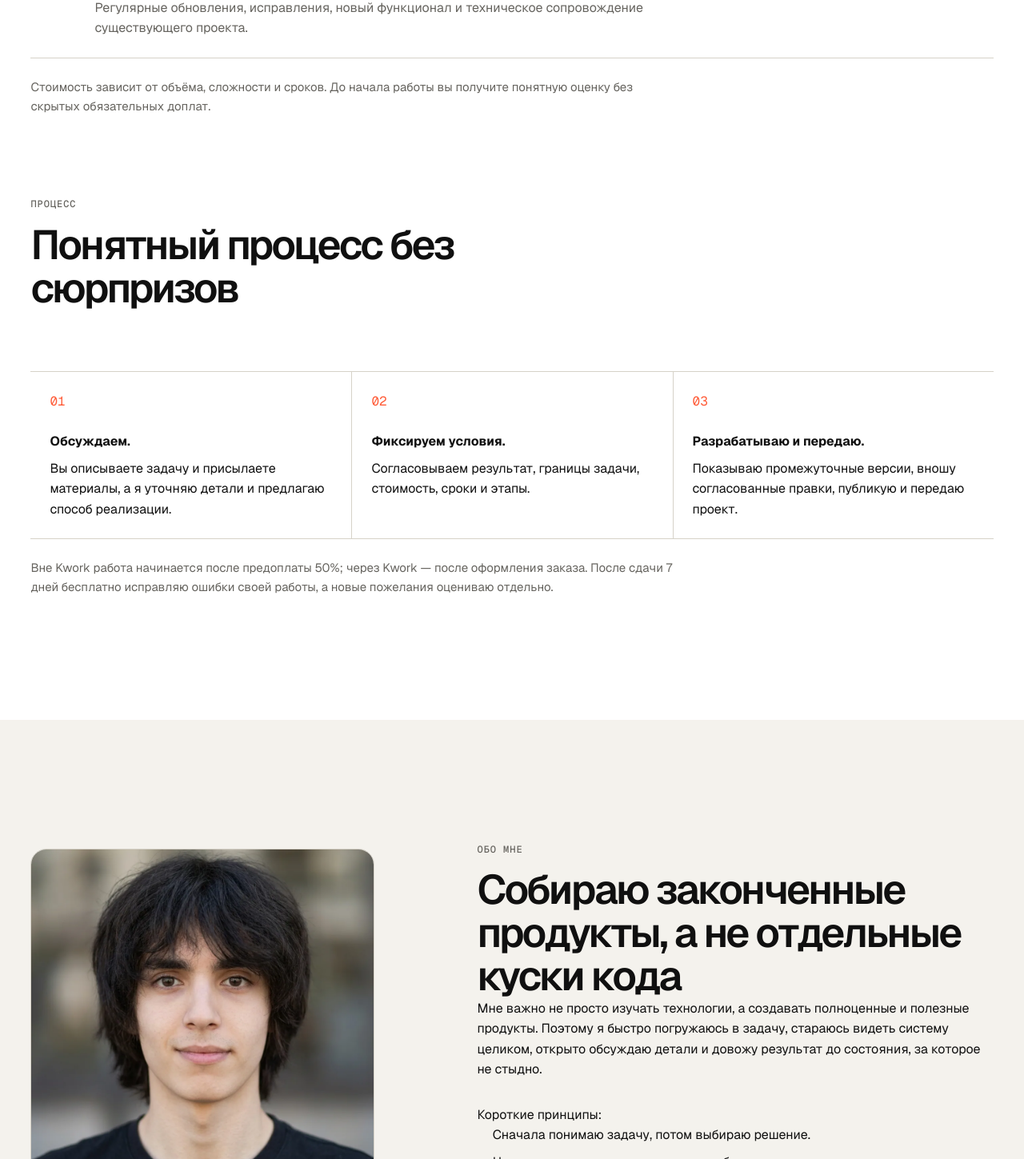
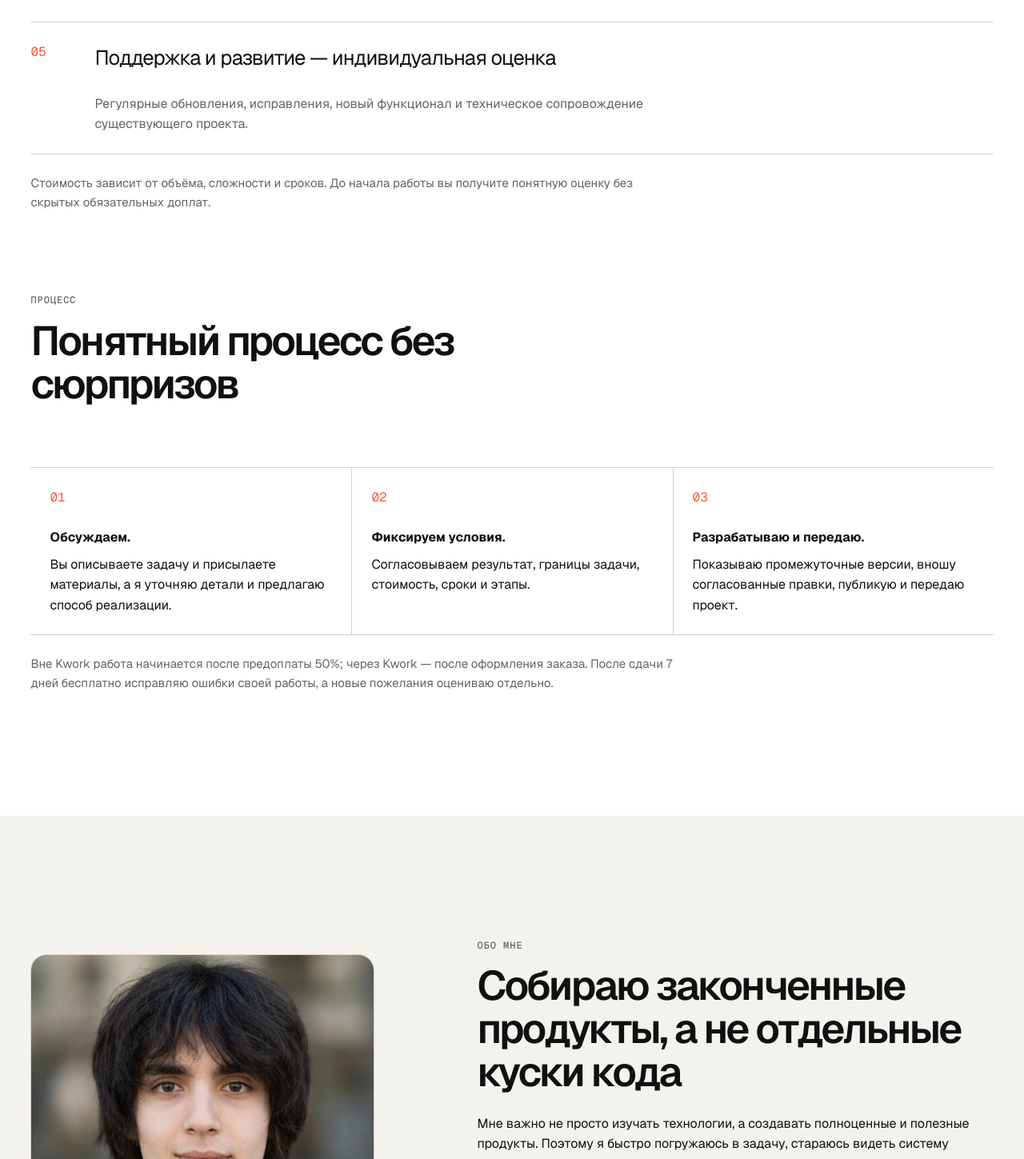
Before and after one commit to dmdraganov/portfolio-website, a Next.js app: page / in a window 1280 px wide. Shown: the part 3501-4950 px from the top of the page at 80% size. Built offline with nearby package versions, Linux system fonts and the light colour scheme.

Commit message:
fix: line margins

```diff
--- a/src/modules/home/widgets/AboutSection.tsx
+++ b/src/modules/home/widgets/AboutSection.tsx
@@ -31,7 +31,7 @@ export function AboutSection() {
           <h2 id="about-title" className={sectionHeadingClass}>
             {homeContent.about.heading}
           </h2>
-          <p className="max-w-[47rem]">{homeContent.about.text}</p>
+          <p className="mt-6 max-w-[47rem]">{homeContent.about.text}</p>
           <h3 className="mt-8 text-base">
             {homeContent.about.principlesHeading}
           </h3>
--- a/src/modules/home/widgets/ServicesSection.tsx
+++ b/src/modules/home/widgets/ServicesSection.tsx
@@ -36,7 +36,9 @@ export function ServicesSection() {
                 <h3 className="text-[clamp(1.35rem,2vw,2rem)] tracking-[-0.035em]">
                   {item.title}
                 </h3>
-                <p className="mb-0 max-w-[45rem] text-ink-muted">{item.text}</p>
+                <p className="mt-6 mb-0 max-w-[45rem] text-ink-muted">
+                  {item.text}
+                </p>
               </div>
             </li>
           ))}
```
